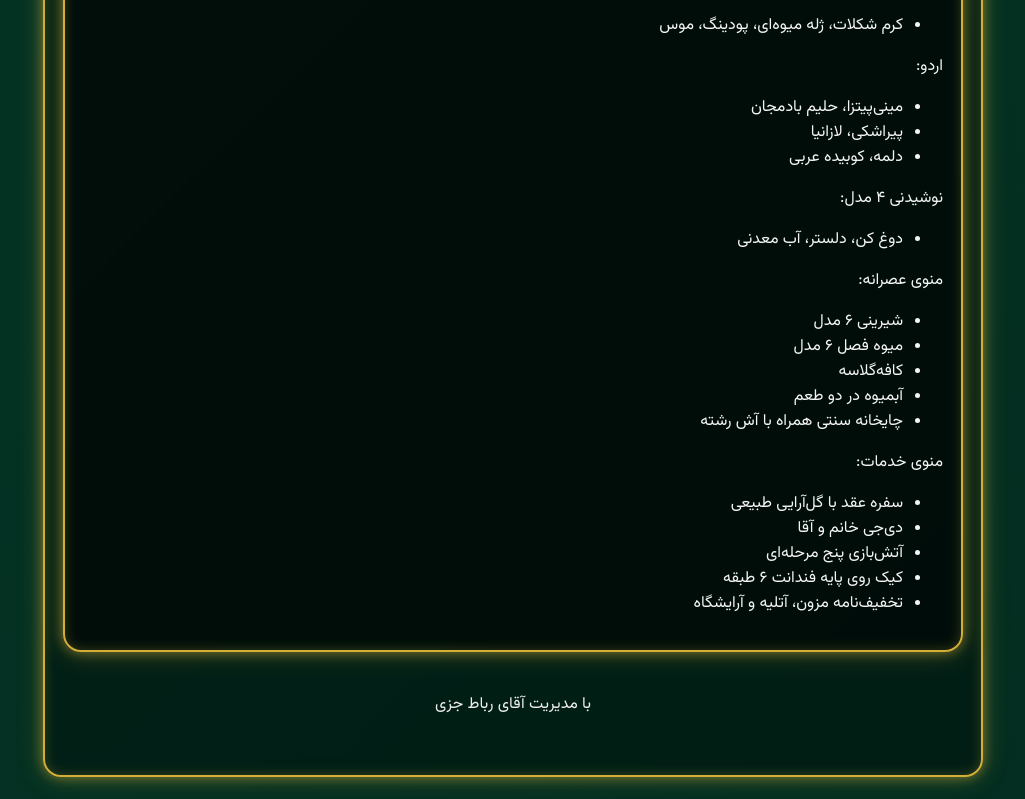
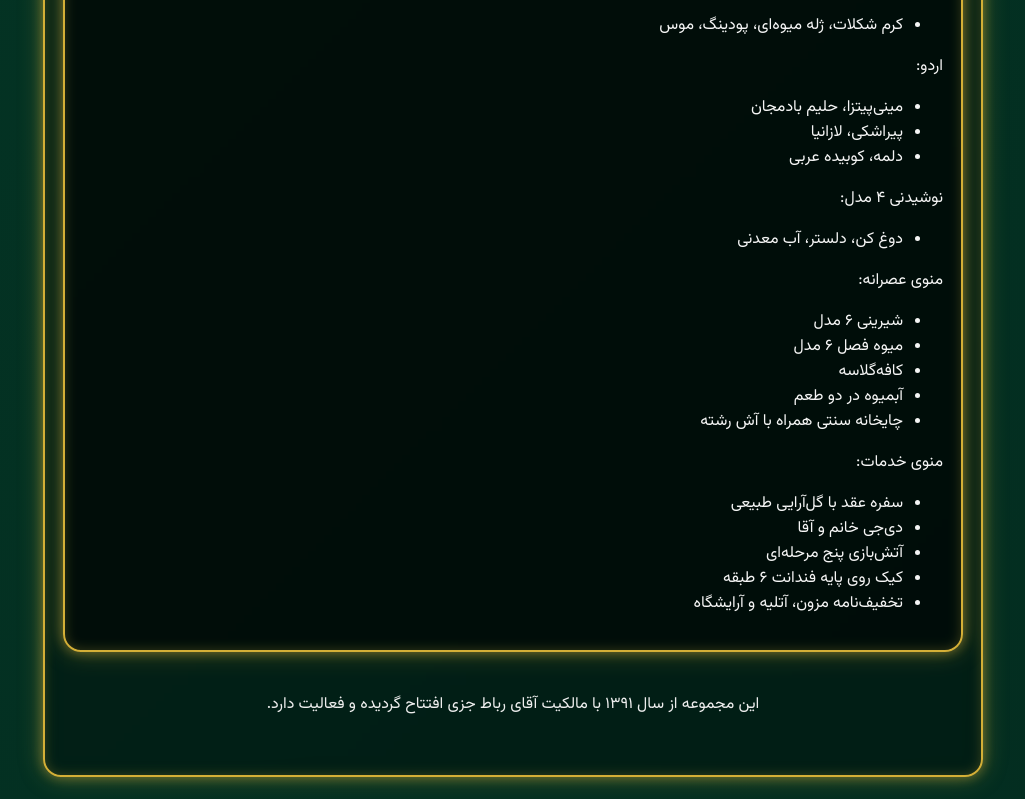
Before and after one commit to mohsenrobatjazi755-6012/Menu, a plain HTML site: page index.html in a window 1280 px wide. Shown: the part 6669-7468 px from the top of the page, without its empty margins (127-1152 px from the left). Drawn offline with Linux system fonts and the light colour scheme.

Commit message:
Update footer with ownership and opening year

```diff
--- a/index.html
+++ b/index.html
@@ -682,6 +682,6 @@ h1 {
     </div>
 
   </div>
-<footer style="max-width:900px;margin:24px auto;padding:16px;text-align:center;color:#eee">با مدیریت آقای رباط جزی</footer>
+<footer style="max-width:900px;margin:24px auto;padding:16px;text-align:center;color:#eee">این مجموعه از سال ۱۳۹۱ با مالکیت آقای رباط جزی افتتاح گردیده و فعالیت دارد.</footer>
 </body>
 </html>
```
